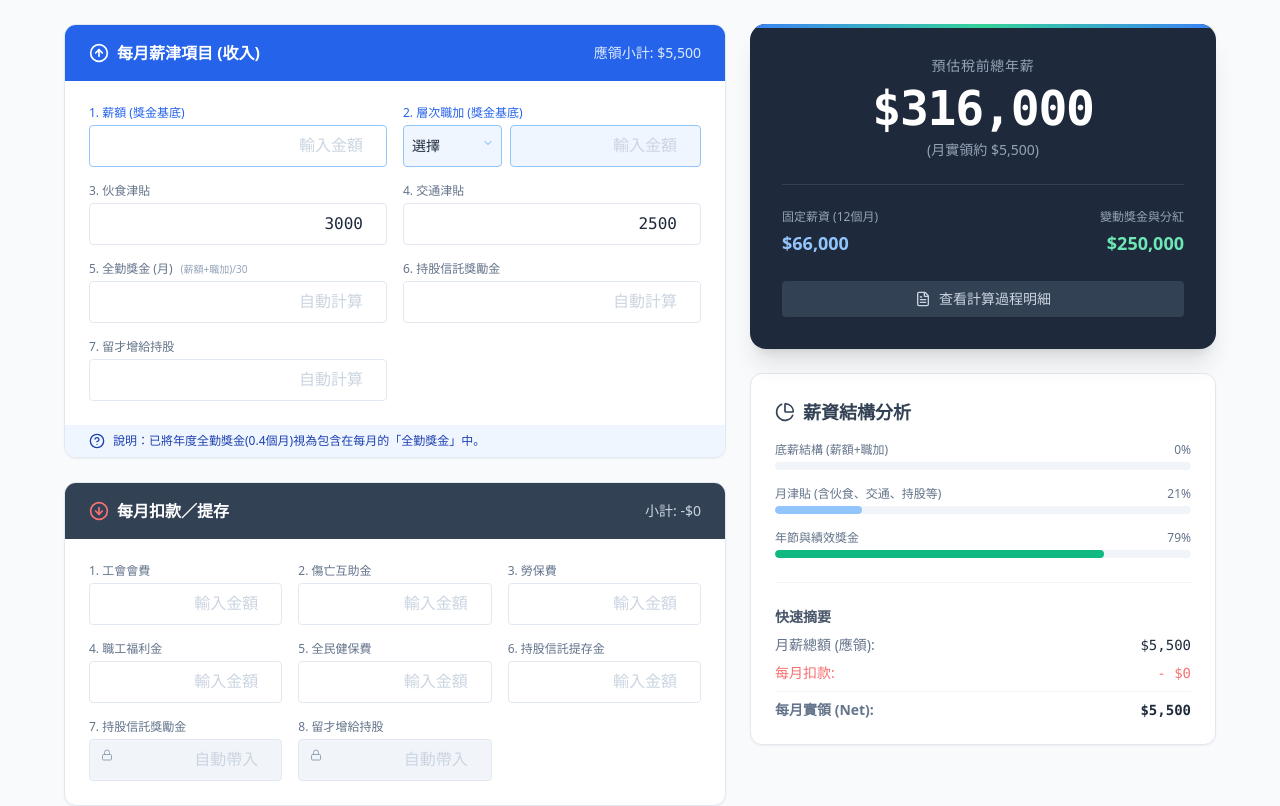
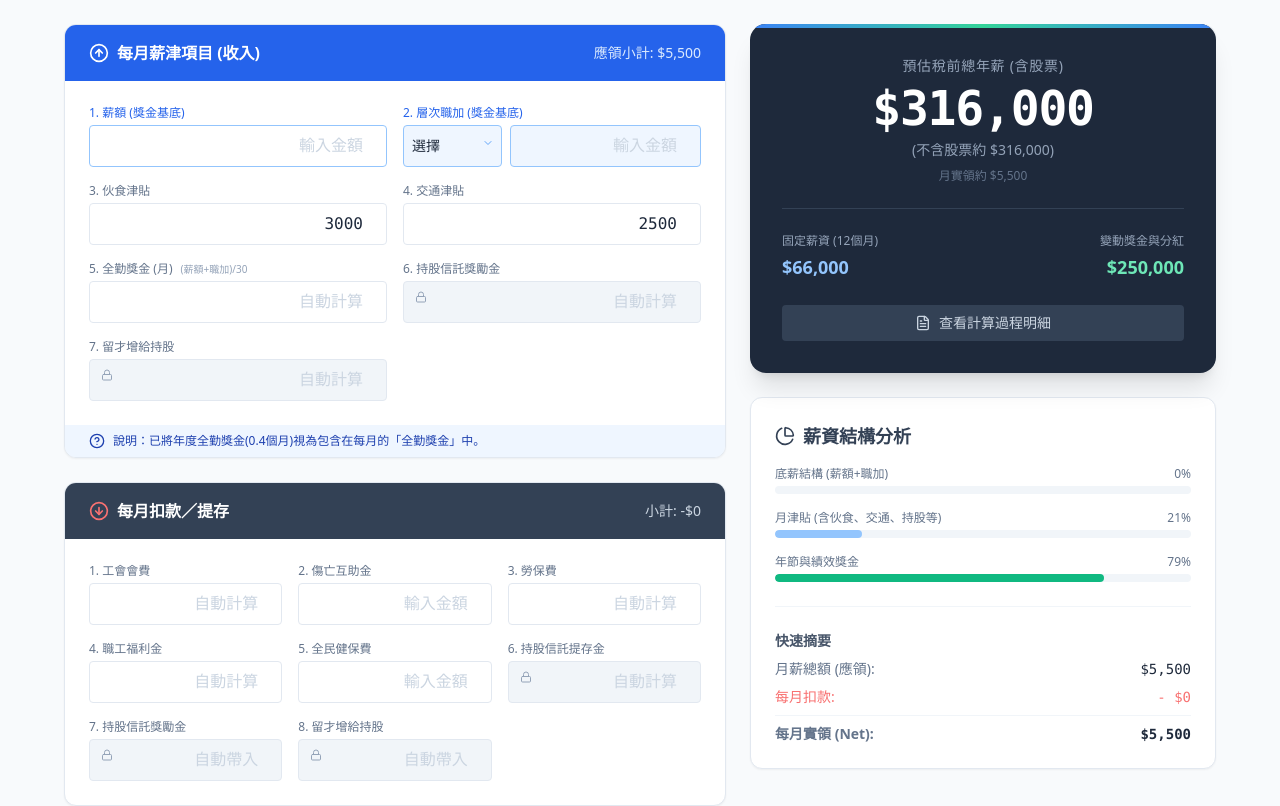
Before and after one commit to a7465847/salary-calculator, a React (Vite) app in the folder salary-app/: page / in a window 1280 px wide. Shown: the top 806 px of the page. Built offline with nearby package versions, Linux system fonts and the light colour scheme.

Commit message:
修正：新增薪資計算邏輯與樣式

```diff
--- a/salary-app/src/App.jsx
+++ b/salary-app/src/App.jsx
@@ -53,20 +53,20 @@ const App = () => {
     }
   };
 
+  const val = (v) => (v === '' || isNaN(Number(v))) ? 0 : Number(v);
+
   // --- 狀態管理 ---
   const [incomeItems, setIncomeItems] = useState(() => loadState('salary_income', DEFAULT_INCOME));
   const [selectedLevelCode, setSelectedLevelCode] = useState(() => loadState('salary_level_code', ''));
   const [deductionItems, setDeductionItems] = useState(() => loadState('salary_deduction', DEFAULT_DEDUCTION));
   const [bonuses, setBonuses] = useState(() => loadState('salary_bonuses', DEFAULT_BONUSES));
   const [showDetails, setShowDetails] = useState(false);
-
-  // 計算結果
   const [results, setResults] = useState({
     monthlyGross: 0, monthlyCashGross: 0, monthlyDeduction: 0, monthlyNet: 0,
-    bonusBase: 0, totalBonus: 0, annualGross: 0, annualNet: 0,
+    bonusBase: 0, totalBonus: 0, annualGross: 0, annualCashGross: 0, annualNet: 0,
   });
 
-  // --- 監聽狀態變更並寫入 LocalStorage ---
+  // --- 監聽並寫入 LocalStorage ---
   useEffect(() => { localStorage.setItem('salary_income', JSON.stringify(incomeItems)); }, [incomeItems]);
   useEffect(() => { localStorage.setItem('salary_level_code', JSON.stringify(selectedLevelCode)); }, [selectedLevelCode]);
   useEffect(() => { localStorage.setItem('salary_deduction', JSON.stringify(deductionItems)); }, [deductionItems]);
@@ -86,65 +86,101 @@ const App = () => {
     }
   };
 
-  // --- 自動計算 Effect: 包含全勤、持股、留才 ---
+  // --- 自動計算 Effect 1: 收入相關 (全勤、持股、留才) ---
   useEffect(() => {
-    const base = Number(incomeItems.base) || 0;
-    const level = Number(incomeItems.level) || 0;
+    const base = val(incomeItems.base);
+    const level = val(incomeItems.level);
 
-    // 1. 全勤獎金: (薪額 + 職加) / 30 -> 四捨五入
+    // 1. 全勤獎金
     let newAttendance = incomeItems.attendance;
     if (base === 0 && level === 0) {
-      // 只有當兩者都被清空時，才清空全勤
       if (incomeItems.attendance !== '') newAttendance = '';
     } else {
       const calcAttendance = Math.round((base + level) / 30);
-      if (Number(incomeItems.attendance) !== calcAttendance) {
+      if (val(incomeItems.attendance) !== calcAttendance) {
         newAttendance = calcAttendance;
       }
     }
 
-    // 2. 持股信託與留才增給計算
-    // 公式中間值 (Floor Factor): floor((A+B)*13.6/12/1000)
-    // A=Base, B=Level
-    // 這裡使用 Math.floor 代表無條件捨去
+    // 2. 持股信託與留才增給 (收入)
     const baseTotal = base + level;
-    // 注意：如果 baseTotal 為 0，factor 為 0
     const factor = Math.floor(baseTotal * 13.6 / 12 / 1000);
+    const calcStockBonus = Math.round(factor * 100 * 0.3);
+    const calcRetentionBonus = Math.round(factor * 100 * 0.375);
 
-    // 持股信託獎勵金: round(Factor * 100 * 0.3)
-    const calcStock = Math.round(factor * 100 * 0.3);
-
-    // 留才增給持股: round(Factor * 100 * 0.375)
-    const calcRetention = Math.round(factor * 100 * 0.375);
-
-    // 檢查是否有變動，避免無限迴圈
-    const currentStock = Number(incomeItems.stockBonus) || 0;
-    const currentRetention = Number(incomeItems.retentionBonus) || 0;
+    // 檢查變動
+    const currentStockBonus = val(incomeItems.stockBonus);
+    const currentRetentionBonus = val(incomeItems.retentionBonus);
 
     if (
       newAttendance !== incomeItems.attendance ||
-      calcStock !== currentStock ||
-      calcRetention !== currentRetention
+      calcStockBonus !== currentStockBonus ||
+      calcRetentionBonus !== currentRetentionBonus
     ) {
-      // 只有數值真的改變時才更新 State
       setIncomeItems(prev => ({
         ...prev,
         attendance: newAttendance,
-        stockBonus: calcStock === 0 && baseTotal === 0 ? '' : calcStock, // 如果薪資為0則清空，否則顯示計算值
-        retentionBonus: calcRetention === 0 && baseTotal === 0 ? '' : calcRetention
+        stockBonus: calcStockBonus === 0 && baseTotal === 0 ? '' : calcStockBonus,
+        retentionBonus: calcRetentionBonus === 0 && baseTotal === 0 ? '' : calcRetentionBonus
       }));
     }
-
   }, [incomeItems.base, incomeItems.level, incomeItems.attendance, incomeItems.stockBonus, incomeItems.retentionBonus]);
 
-  // --- 自動計算 Effect: 同步扣款項目 ---
+  // --- 自動計算 Effect 2: 扣款相關 (工會、福利金、持股提存、勞保) ---
   useEffect(() => {
-    setDeductionItems(prev => ({
-      ...prev,
-      stockBonus: incomeItems.stockBonus,
-      retentionBonus: incomeItems.retentionBonus
-    }));
-  }, [incomeItems.stockBonus, incomeItems.retentionBonus]);
+    const base = val(incomeItems.base);
+    const level = val(incomeItems.level);
+    const baseTotal = base + level;
+
+    // 1. 工會會費: (薪額 + 職加) * 0.005, 四捨五入
+    const calcUnionFee = Math.round(baseTotal * 0.005);
+    let newUnionFee = calcUnionFee === 0 && baseTotal === 0 ? '' : calcUnionFee;
+
+    // 2. 職工福利金: (薪額 + 職加) * 0.005, 四捨五入
+    const calcWelfare = Math.round(baseTotal * 0.005);
+    let newWelfare = calcWelfare === 0 && baseTotal === 0 ? '' : calcWelfare;
+
+    // 3. 持股信託提存金 (公式: 因子 * 100)
+    const factor = Math.floor(baseTotal * 13.6 / 12 / 1000);
+    const calcStockTrust = factor * 100;
+
+    let newStockTrust = deductionItems.stockTrust;
+    if (calcStockTrust !== val(deductionItems.stockTrust)) {
+       newStockTrust = calcStockTrust === 0 && baseTotal === 0 ? '' : calcStockTrust;
+    }
+
+    // 4. 勞保費 (規則: 薪額+職加 > 45800 則填入 1145)
+    let newLabor = deductionItems.labor;
+    if (baseTotal > 45800) {
+      newLabor = 1145;
+    }
+
+    // 統一更新 Deduction State
+    if (
+        val(deductionItems.unionFee) !== val(newUnionFee) ||
+        val(deductionItems.welfare) !== val(newWelfare) ||
+        newStockTrust !== deductionItems.stockTrust ||
+        newLabor !== deductionItems.labor ||
+        val(incomeItems.stockBonus) !== val(deductionItems.stockBonus) ||
+        val(incomeItems.retentionBonus) !== val(deductionItems.retentionBonus)
+    ) {
+        setDeductionItems(prev => ({
+            ...prev,
+            unionFee: newUnionFee,
+            welfare: newWelfare,
+            stockTrust: newStockTrust,
+            labor: newLabor,
+            stockBonus: incomeItems.stockBonus,
+            retentionBonus: incomeItems.retentionBonus
+        }));
+    }
+
+  }, [
+    incomeItems.base, incomeItems.level,
+    incomeItems.stockBonus, incomeItems.retentionBonus,
+    deductionItems.stockTrust, deductionItems.labor, deductionItems.stockBonus, deductionItems.retentionBonus,
+    deductionItems.unionFee, deductionItems.welfare
+  ]);
 
   // --- 處理層次職加變更 ---
   const handleLevelSelectChange = (e) => {
@@ -167,8 +203,6 @@ const App = () => {
 
   // --- 主要計算邏輯 ---
   useEffect(() => {
-    const val = (v) => (v === '' || isNaN(Number(v))) ? 0 : Number(v);
-
     const monthlyGross = Object.values(incomeItems).reduce((a, b) => a + val(b), 0);
     const stockItemsValue = val(incomeItems.stockBonus) + val(incomeItems.retentionBonus);
     const monthlyCashGross = monthlyGross - stockItemsValue;
@@ -182,9 +216,10 @@ const App = () => {
     }, 0);
 
     const annualGross = (monthlyGross * 12) + totalBonus;
+    const annualCashGross = (monthlyCashGross * 12) + totalBonus; // 不含股票年薪
     const annualNet = (monthlyNet * 12) + totalBonus;
 
-    setResults({ monthlyGross, monthlyCashGross, monthlyDeduction, monthlyNet, bonusBase, totalBonus, annualGross, annualNet });
+    setResults({ monthlyGross, monthlyCashGross, monthlyDeduction, monthlyNet, bonusBase, totalBonus, annualGross, annualCashGross, annualNet });
   }, [incomeItems, deductionItems, bonuses]);
 
   // --- 輔助函式 ---
@@ -252,8 +287,8 @@ const App = () => {
                   value={incomeItems.attendance} onChange={(v) => handleIncomeChange('attendance', v)} placeholder="自動計算" onKeyDown={blockInvalidChar} />
               </div>
 
-              <InputGroup label="6. 持股信託獎勵金" value={incomeItems.stockBonus} onChange={(v) => handleIncomeChange('stockBonus', v)} placeholder="自動計算" onKeyDown={blockInvalidChar} />
-              <InputGroup label="7. 留才增給持股" value={incomeItems.retentionBonus} onChange={(v) => handleIncomeChange('retentionBonus', v)} placeholder="自動計算" onKeyDown={blockInvalidChar} />
+              <InputGroup label="6. 持股信託獎勵金" value={incomeItems.stockBonus} onChange={(v) => handleIncomeChange('stockBonus', v)} placeholder="自動計算" onKeyDown={blockInvalidChar} readOnly locked />
+              <InputGroup label="7. 留才增給持股" value={incomeItems.retentionBonus} onChange={(v) => handleIncomeChange('retentionBonus', v)} placeholder="自動計算" onKeyDown={blockInvalidChar} readOnly locked />
             </div>
             <div className="bg-blue-50 px-6 py-2 text-xs text-blue-800 flex items-center gap-2">
               <HelpCircle className="w-4 h-4" /> <span>說明：已將年度全勤獎金(0.4個月)視為包含在每月的「全勤獎金」中。</span>
@@ -267,12 +302,16 @@ const App = () => {
                <span className="text-slate-300 text-sm">小計: -{formatCurrency(results.monthlyDeduction)}</span>
             </div>
             <div className="p-6 grid grid-cols-1 md:grid-cols-3 gap-4">
-              <InputGroup label="1. 工會會費" value={deductionItems.unionFee} onChange={(v) => handleDeductionChange('unionFee', v)} onKeyDown={blockInvalidChar} />
+              <InputGroup label="1. 工會會費" value={deductionItems.unionFee} onChange={(v) => handleDeductionChange('unionFee', v)} onKeyDown={blockInvalidChar} placeholder="自動計算" />
               <InputGroup label="2. 傷亡互助金" value={deductionItems.unionMutual} onChange={(v) => handleDeductionChange('unionMutual', v)} onKeyDown={blockInvalidChar} />
-              <InputGroup label="3. 勞保費" value={deductionItems.labor} onChange={(v) => handleDeductionChange('labor', v)} onKeyDown={blockInvalidChar} />
-              <InputGroup label="4. 職工福利金" value={deductionItems.welfare} onChange={(v) => handleDeductionChange('welfare', v)} onKeyDown={blockInvalidChar} />
-              <InputGroup label="5. 全民健保費" value={deductionItems.health} onChange={(v) => handleDeductionChange('health', v)} onKeyDown={blockInvalidChar} />
-              <InputGroup label="6. 持股信託提存金" value={deductionItems.stockTrust} onChange={(v) => handleDeductionChange('stockTrust', v)} onKeyDown={blockInvalidChar} />
+
+              <InputGroup label="3. 勞保費" value={deductionItems.labor} onChange={(v) => handleDeductionChange('labor', v)} onKeyDown={blockInvalidChar} placeholder="自動計算" />
+
+              <InputGroup label="4. 職工福利金" value={deductionItems.welfare} onChange={(v) => handleDeductionChange('welfare', v)} onKeyDown={blockInvalidChar} placeholder="自動計算" />
+
+              <InputGroup label="5. 全民健保費" value={deductionItems.health} onChange={(v) => handleDeductionChange('health', v)} onKeyDown={blockInvalidChar} placeholder="輸入金額" />
+
+              <InputGroup label="6. 持股信託提存金" value={deductionItems.stockTrust} onChange={(v) => handleDeductionChange('stockTrust', v)} onKeyDown={blockInvalidChar} placeholder="自動計算" readOnly locked />
               <InputGroup label="7. 持股信託獎勵金" value={deductionItems.stockBonus} onChange={()=>{}} placeholder="自動帶入" readOnly locked />
               <InputGroup label="8. 留才增給持股" value={deductionItems.retentionBonus} onChange={()=>{}} placeholder="自動帶入" readOnly locked />
             </div>
@@ -319,9 +358,12 @@ const App = () => {
         <div className="lg:col-span-5 space-y-6">
           <div className="bg-slate-800 text-white rounded-2xl shadow-xl p-6 md:p-8 flex flex-col items-center justify-center text-center relative overflow-hidden">
             <div className="absolute top-0 left-0 w-full h-1 bg-gradient-to-r from-blue-500 via-emerald-400 to-blue-500"></div>
-            <h3 className="text-slate-400 text-sm font-medium uppercase tracking-wider mb-2">預估稅前總年薪</h3>
+            <h3 className="text-slate-400 text-sm font-medium uppercase tracking-wider mb-2">預估稅前總年薪 (含股票)</h3>
             <div className="text-4xl md:text-5xl font-bold text-white mb-2 font-mono tracking-tight">{formatCurrency(results.annualGross)}</div>
-            <div className="text-slate-400 text-sm mb-6 flex flex-col items-center gap-1"><span>(月實領約 {formatCurrency(results.monthlyNet)})</span></div>
+            <div className="text-slate-400 text-sm mb-6 flex flex-col items-center gap-1">
+              <span>(不含股票約 {formatCurrency(results.annualCashGross)})</span>
+              <span className="text-xs text-slate-500 mt-1">月實領約 {formatCurrency(results.monthlyNet)}</span>
+            </div>
 
             <div className="w-full grid grid-cols-2 gap-4 border-t border-slate-700 pt-6">
               <div className="text-left"><div className="text-xs text-slate-400 mb-1">固定薪資 (12個月)</div><div className="text-lg font-semibold text-blue-300">{formatCurrency(results.monthlyGross * 12)}</div></div>
```
